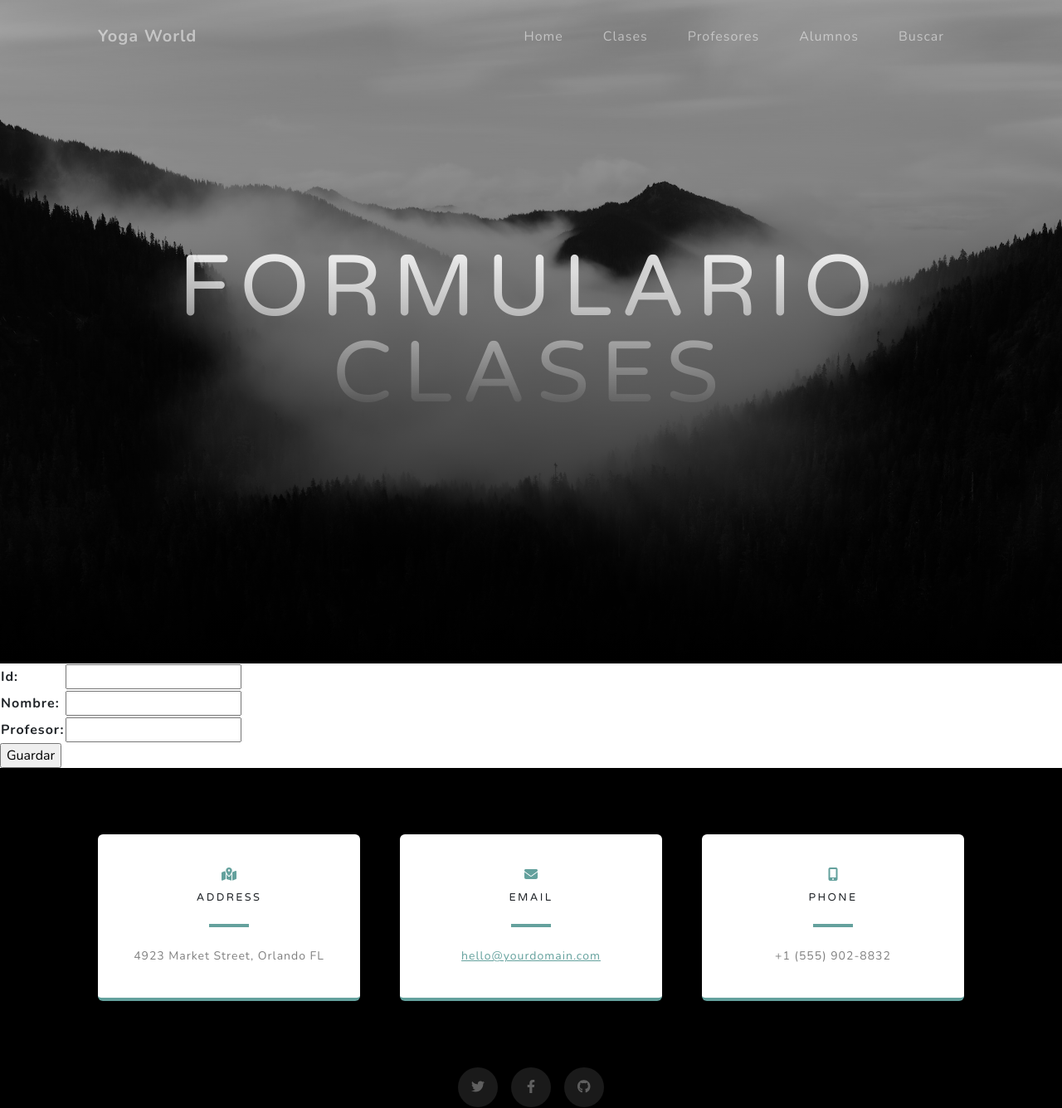
After one commit to Floordonofrio/Tercera-pre-entrega-DOnofrio, a Django app: page /clases_form/ in a window 1280 px wide. The commit adds this page. Shown: the top 1336 px of the page at 83% size. Run offline with Django 5.2, Linux system fonts and the light colour scheme; some libraries are stand-ins or nearby versions.

```diff
--- /dev/null
+++ b/AppCoder/forms.py
@@ -0,0 +1,19 @@
+from django import forms
+
+class ClasesForm(forms.Form):
+    id = forms.IntegerField(required=True)
+    nombre = forms.CharField(max_length = 40, required= True)
+    profesor = forms.CharField(max_length = 40, required= True)
+
+class ProfesoresForm(forms.Form):
+    nombre =forms.CharField(max_length=40, required= True)
+    apellido = forms.CharField(max_length=40, required= True)
+    email = forms.EmailField(required= True)
+
+class AlumnosForm(forms.Form):
+    nombre = forms.CharField(max_length=40, required= True)
+    apellido = forms.CharField(max_length=40, required= True)
+    id = forms.IntegerField(required= True)
+    email = forms.EmailField(required= True)
+    fichaMedica = forms.BooleanField(required= True)
+    entregaFicha = forms.DateField(required= True)
--- /dev/null
+++ b/AppCoder/templates/aplicacion/clasesForm.html
@@ -0,0 +1,17 @@
+{% extends "aplicacion/index.html" %}
+
+{% block titulo %}
+<h1 class="mx-auto my-0 text-uppercase">Formulario Clases</h1>
+{% endblock titulo %}
+
+{% block contenido %}
+
+<form action="" method="post">
+    {% csrf_token %}
+    <table>
+        {{ form.as_table }}
+    </table>
+    <input type="submit" value="Guardar">
+</form>
+
+{% endblock contenido %}
--- a/AppCoder/templates/aplicacion/index.html
+++ b/AppCoder/templates/aplicacion/index.html
@@ -28,10 +28,13 @@
                 <div class="collapse navbar-collapse" id="navbarResponsive">
                     <ul class="navbar-nav ms-auto">
                         <li class="nav-item"><a class="nav-link" href="{% url 'home'%}">Home</a></li>
-                        <li class="nav-item"><a class="nav-link" href="{% url 'clases'%}">Clases</a></li>
+                        <!-- <li class="nav-item"><a class="nav-link" href="{% url 'clases'%}">Clases</a></li>
                         <li class="nav-item"><a class="nav-link" href="{% url 'profesores'%}">Profesores</a></li>
-                        <li class="nav-item"><a class="nav-link" href="{% url 'alumnos'%}">Alumnos</a></li>
-
+                        <li class="nav-item"><a class="nav-link" href="{% url 'alumnos'%}">Alumnos</a></li> -->
+                        <li class="nav-item"><a class="nav-link" href="{% url 'clases_form'%}">Clases</a></li>
+                        <li class="nav-item"><a class="nav-link" href="{% url 'profesores_form'%}">Profesores</a></li>
+                        <li class="nav-item"><a class="nav-link" href="{% url 'alumnos_form'%}">Alumnos</a></li>
+                        <li class="nav-item"><a class="nav-link" href="{% url 'buscar_clases'%}">Buscar</a></li>
                     </ul>
                 </div>
             </div>
--- a/AppCoder/urls.py
+++ b/AppCoder/urls.py
@@ -6,5 +6,12 @@ urlpatterns = [
     path('clases/', clases, name="clases"),
     path('profesores/', profesores, name="profesores"),
     path('alumnos/', alumnos, name="alumnos"),
+    #-----------Formularios-------------------
+    path('clases_form/', clasesForm, name="clases_form"),
+    path('profesores_form/', profesoresForm, name="profesores_form"),
+    path('alumnos_form/', alumnosForm, name="alumnos_form"),
+    #------------Busqueda-----------------------
+    path('buscar_clases/', buscarClases, name="buscar_clases"),
+    path('encontrar_clases/', encontrarClases, name="encontrar_clases"),
 
 ]
--- a/AppCoder/views.py
+++ b/AppCoder/views.py
@@ -1,5 +1,7 @@
 from django.shortcuts import render
-from .models import*
+from .models import *
+from .forms import *
+
 
 # Create your views here.
 def home(request):
@@ -7,12 +9,83 @@ def home(request):
 
 def alumnos(request):
     contexto =  {'alumnos' : Alumnos.objects.all()}
-    return render (request, "aplicacion/alumnos.html")
+    return render (request, "aplicacion/alumnos.html", contexto)
 
 def clases(request):
     contexto =  {'clases' : Clases.objects.all()}
-    return render (request, "aplicacion/clases.html")
+    return render (request, "aplicacion/clases.html", contexto)
 
 def profesores(request):
     contexto =  {'profesores' : Profesores.objects.all()}
     return render (request, "aplicacion/profesores.html", contexto)
+
+#---------Forms-----------
+# Formulario Clases
+def clasesForm(request):
+    if request.method == "POST" :
+        #Es la 2da o no vez que ingresa
+        miForm = ClasesForm(request.POST)
+        if miForm.is_valid():
+            clases_id = miForm.cleaned_data.get("id")
+            clases_nombre = miForm.cleaned_data.get("nombre")
+            clases_profesor = miForm.cleaned_data.get("profesor")
+            clases = Clases(id = clases_id, nombre = clases_nombre, profesor = clases_profesor)
+            clases.save()
+            contexto =  {'clases' : Clases.objects.all()}
+            return render (request, "aplicacion/clases.html", contexto)
+    else:
+        miForm = ClasesForm()
+    return render(request, "aplicacion/clasesForm.html",{ "form" : miForm})
+
+
+#Formulario profesores
+def profesoresForm(request):
+    if request.method == "POST" :
+        #Es la 2da o no vez que ingresa
+        miForm = ProfesoresForm(request.POST)
+        if miForm.is_valid():
+            profesores_nombre = miForm.cleaned_data.get("nombre")
+            profesores_apellido = miForm.cleaned_data.get("apellido")
+            profesores_email = miForm.cleaned_data.get("email")
+            profesores = Profesores(nombre = profesores_nombre, apellido = profesores_apellido, email = profesores_email)
+            profesores.save()
+            contexto =  {'profesores' : Profesores.objects.all()}
+            return render (request, "aplicacion/profesores.html", contexto)
+    else:
+        miForm = ProfesoresForm()
+    return render(request, "aplicacion/profesoresForm.html",{ "form" : miForm})
+
+#Formulario alumnos
+def alumnosForm(request):
+    if request.method == "POST" :
+        #Es la 2da o no vez que ingresa
+        miForm = AlumnosForm(request.POST)
+        if miForm.is_valid():
+            alumnos_nombre = miForm.cleaned_data.get("nombre")
+            alumnos_apellido = miForm.cleaned_data.get("apellido")
+            alumnos_id= miForm.cleaned_data.get("id")
+            alumnos_fichaMedica= miForm.cleaned_data.get("fichaMedica")
+            alumnos_entregaFicha= miForm.cleaned_data.get("entregaFicha")
+            alumnos = Alumnos(nombre = alumnos_nombre, apellido = alumnos_apellido, id = alumnos_id, fichaMedica = alumnos_fichaMedica, entregaFicha = alumnos_entregaFicha)
+            alumnos.save()
+            contexto =  {'alumnos' : Alumnos.objects.all()}
+            return render (request, "aplicacion/alumnos.html", contexto)
+    else:
+        miForm = AlumnosForm()
+    return render(request, "aplicacion/alumnosForm.html",{ "form" : miForm})
+
+
+#Busqueda
+def buscarClases(request):
+    return render(request, "aplicaciones/buscar.html")
+
+def encontrarClases(request):
+    if request.GET ["buscar"]:
+        patron = request.GET ["buscar"]
+        clases = Clases.objects.filter(nombre__icontains=patron)
+        contexto = {"clases" : clases}
+        return render(request , "aplicacion/clases.html", contexto)
+
+
+    contexto =  {'clases' : Clases.objects.all()}
+    return render (request, "aplicacion/clases.html", contexto)
```
Also changed, not shown: AppCoder/templates/aplicacion/alumnosForm.html (added, +17 -0 lines), AppCoder/templates/aplicacion/buscar.html (added, +13 -0 lines), AppCoder/templates/aplicacion/profesoresForm.html (added, +17 -0 lines), app.db.
